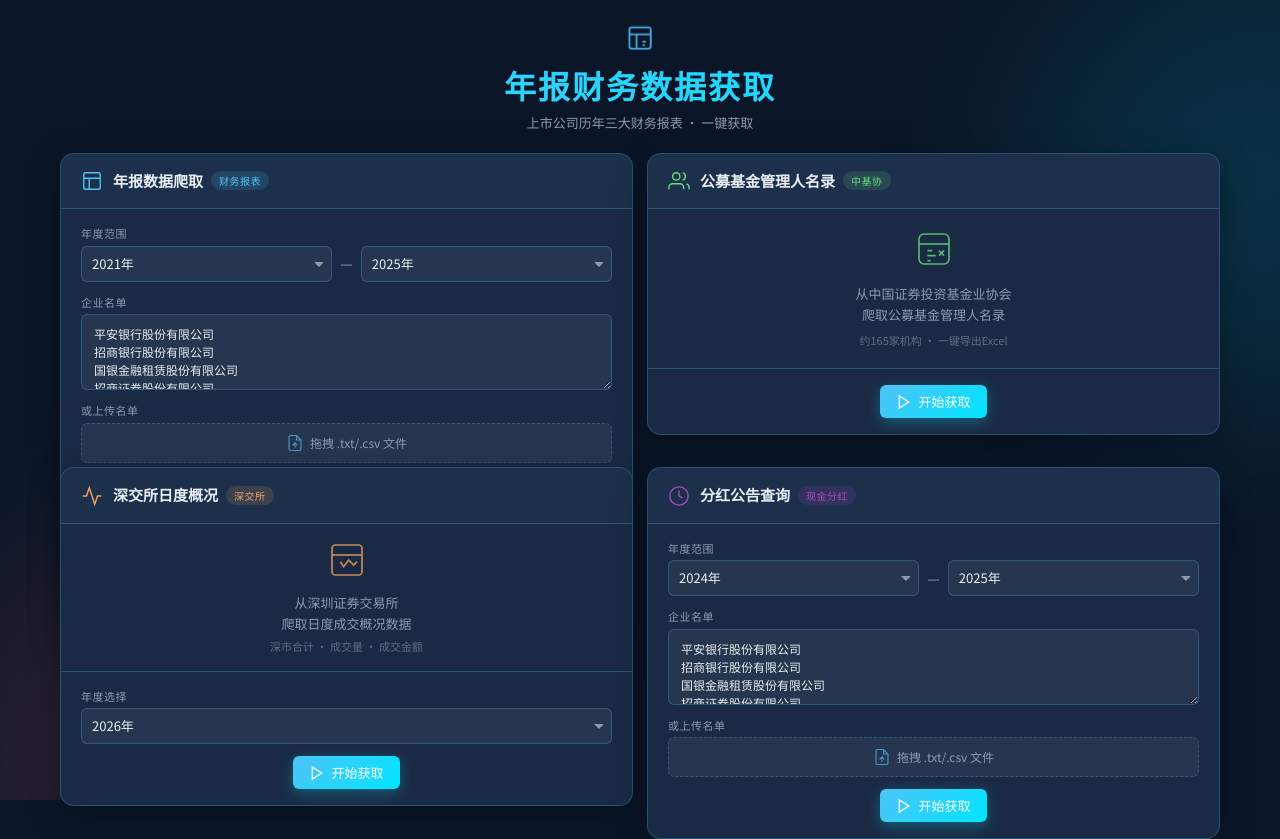
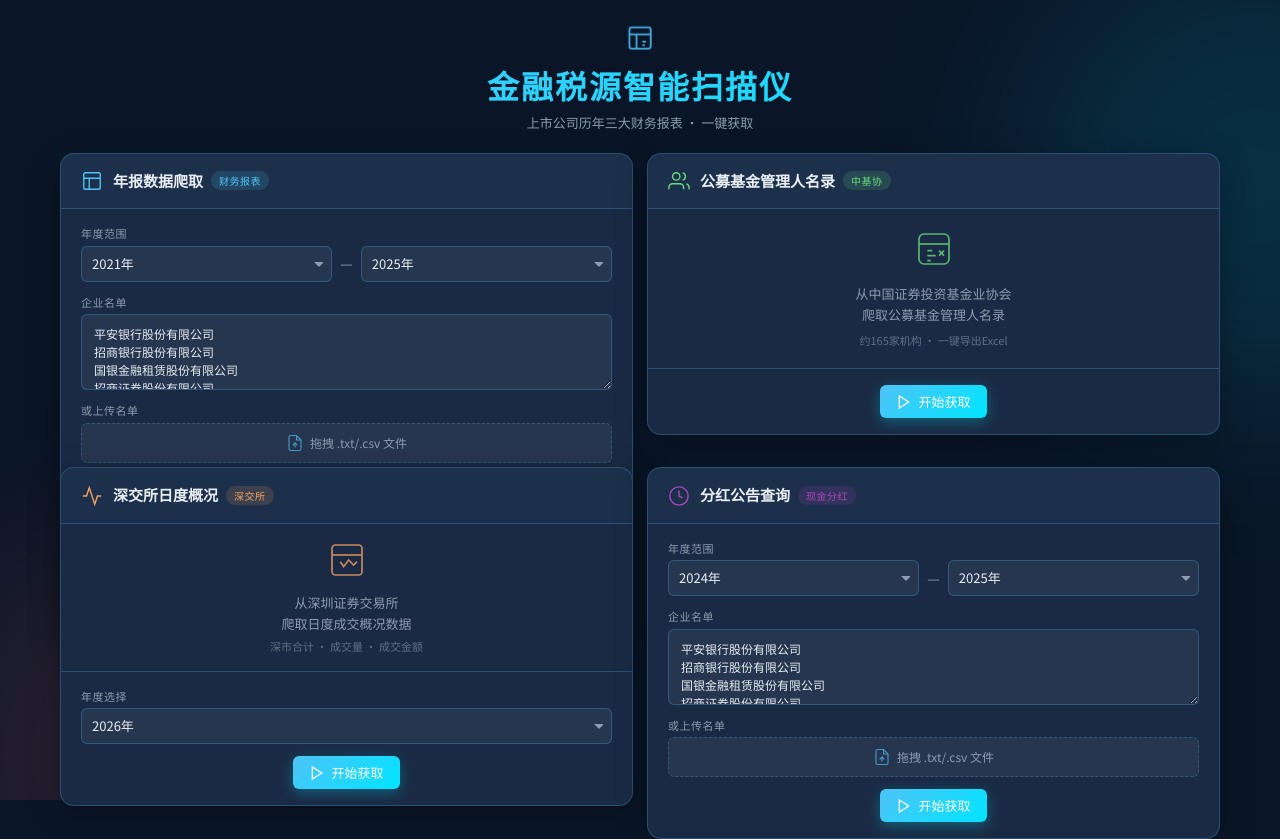
Before and after one commit to RainArrowL/szsw-f3-ai-project, a Flask app: page / in a window 1280 px wide. Run offline with Flask 2, Linux system fonts and the light colour scheme.

Commit message:
feat: 修改web标题

```diff
--- a/templates/index.html
+++ b/templates/index.html
@@ -3,7 +3,7 @@
 <head>
     <meta charset="UTF-8">
     <meta name="viewport" content="width=device-width, initial-scale=1.0">
-    <title>年报财务数据获取工具</title>
+    <title>金融税源智能扫描仪</title>
     <link rel="preconnect" href="https://fonts.googleapis.com">
     <link rel="preconnect" href="https://fonts.gstatic.com" crossorigin>
     <link href="https://fonts.googleapis.com/css2?family=Orbitron:wght@500;700;900&family=Noto+Sans+SC:wght@300;400;500;700&display=swap" rel="stylesheet">
@@ -25,7 +25,7 @@
                     <path d="M14 15h3M14 18h2"/>
                 </svg>
             </div>
-            <h1>年报财务数据获取</h1>
+            <h1>金融税源智能扫描仪</h1>
             <p class="subtitle">上市公司历年三大财务报表 · 一键获取</p>
         </header>
 
```
